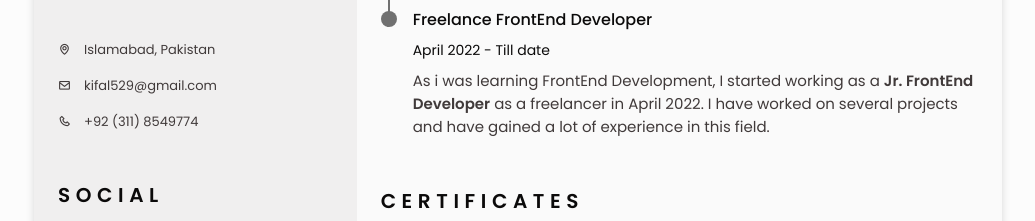
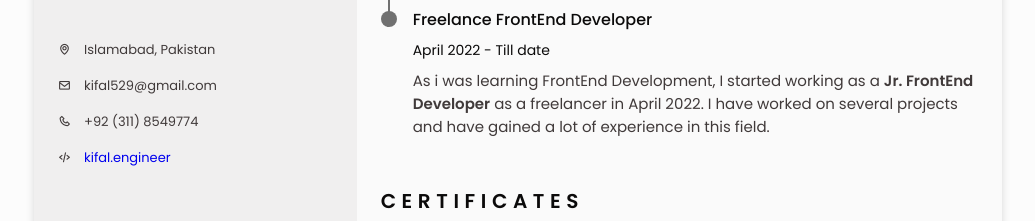
Before and after one commit to Kifal15/Responsive-resume, a plain HTML site: page index.html in a window 1280 px wide. Shown: the part 274-495 px from the top of the page, without its empty margins (122-1157 px from the left). Drawn offline with nearby package versions, Linux system fonts and the light colour scheme.

Commit message:
Update index.html

```diff
--- a/index.html
+++ b/index.html
@@ -90,6 +90,9 @@
                                 </span>
                                 <span class="home_information">
                                     <i class="bx bx-phone"> &nbsp; </i> +92 (311) 8549774
+                                </span>
+                                 <span class="home_information">
+                                    <i class="bx bx-code-alt"> &nbsp; </i> <a href="https://kifal.engineer/">kifal.engineer</a>
                                 </span>
                             </div>
                         </div>
```
